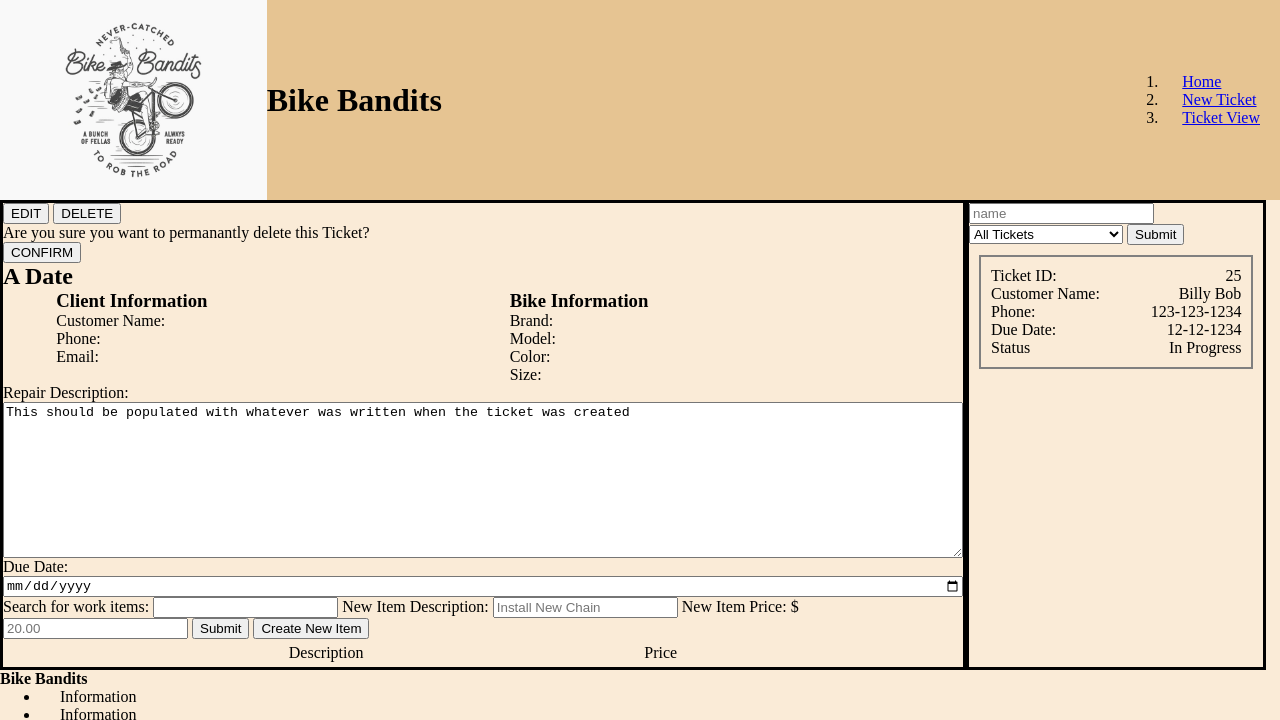
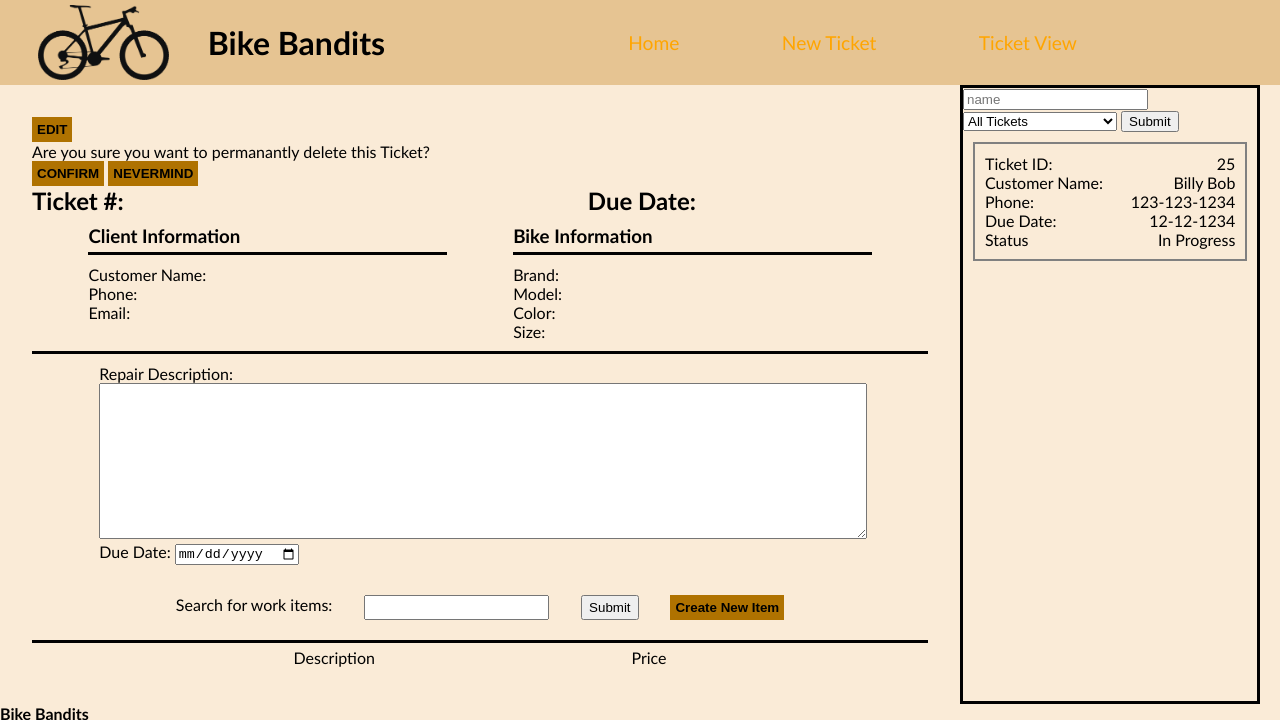
Before and after one commit to tkwaterss/Bike_Bandits, a website: page public/ticketView.html in a window 1280 px wide. Both pictures are taken after a click on the button "DELETE". Shown: the top 720 px of the page. Drawn offline with nearby package versions, Linux system fonts and the light colour scheme; no server answers.

Commit message:
Fixed a few bugs

```diff
--- a/public/styles.css
+++ b/public/styles.css
@@ -5,27 +5,133 @@ body {
     background-color: antiquewhite;
     display:flex;
     flex-wrap: wrap;
+    font-family:'Gill Sans', 'Gill Sans MT', Calibri, 'Trebuchet MS', sans-serif
 }
+
+/* Header Styling */
 img {
-    height: 200px;
+    height: 75px;
+    padding: 5px 3vw;
 }
 header {
     width: 100vw;
-}
-main {
-    width: 75vw;
-    border: solid;
-}
-
-header {
     display: flex;
     align-items: center;
     justify-content: space-between;
     background-color: rgb(230, 196, 146);
+    text-align: center;
 }
 .company {
     display:flex;
     align-items: center;
+}
+.company > h1 {
+    text-align: center;
+    font-size: 2rem;
+}
+nav {
+    margin: 0 auto;
+    font-size: 1.2rem;
+}
+#nav-links {
+    display: flex;
+    justify-content: space-evenly;
+    align-items: center;
+}
+.links {
+    display:inline;
+    padding: 0px 4vw;
+}
+a {
+    color: orange;
+}
+a:link {
+    text-decoration: none;
+    color: orange;
+}
+a:visited {
+    text-decoration: none;
+    color: rgb(148, 104, 22);
+}
+a:hover {
+    text-decoration: none;
+    color: black;
+}
+a:active {
+    text-decoration: none;
+}
+/* Ticket Header Styling */
+#ticketHeader {
+    display: flex;
+    justify-content: space-between;
+    align-items: center;
+    text-align: center;
+}
+#viewTicketId, #headerDueDate {
+    font-weight: bold;
+    font-size: 30px;
+}
+
+/* Main Body Styling */
+main {
+    padding: 2.5vw;
+    width: 70vw;
+}
+#newTicket {
+    display: flex;
+    flex-wrap: wrap;
+    justify-content: space-evenly;
+}
+.ticketInputs {
+    display: flex;
+    flex-direction: column;
+    width: 40%;
+    padding: 10px;
+}
+.ticketInputs > h3 {
+    border-bottom: solid;
+    padding-bottom: 5px;
+    margin-bottom: 10px;
+}
+.ticket-left {
+    display: inline-block;
+}
+.ticket-right {
+    display: inline-block;
+    text-align: right;
+}
+#ticketItemsForm {
+    border-top: solid;
+    border-bottom: solid;
+    display:flex;
+    flex-direction: column;
+    align-items: center;
+}
+#ticketInfo {
+    margin: 10px 0;
+    width: 85%;
+}
+#searchForItems {
+    display: flex;
+    justify-content: space-evenly;
+    flex-wrap: wrap;
+    width: 75%;
+    padding: 20px;
+}
+#viewDescription {
+    width: 100%;
+}
+button {
+    background-color: rgb(175, 114, 0);
+    padding: 5px;
+    border: none;
+    font-weight: bolder;
+}
+button:hover {
+    background-color: rgb(255, 177, 81);
+}
+.hide {
+    display: none;
 }
 
 .ticketSearch {
@@ -51,19 +157,6 @@ header {
 li {
     padding: 0 20px;
 }
-#newTicket {
-    display: flex;
-    flex-wrap: wrap;
-    justify-content: space-evenly;
-
-}
-.newTicketForm {
-    display:flex;
-    flex-direction: column;
-}
-.ticketInputs {
-    width: 400px;
-}
 #ticketDisplay {
     width: 23vw;
     border: solid;
@@ -75,7 +168,7 @@ li {
 }
 .left {
     width: 50%;
-    display:inline-block
+    display:inline-block;
 }
 .right {
     width: 50%;
--- a/public/ticketView.html
+++ b/public/ticketView.html
@@ -10,11 +10,11 @@
 <body>
     <header>
         <div class="company">
-            <img src="./images/bikebandits.webp">
+            <img src="./images/black-bike-logo.png">
             <h1>Bike Bandits</h1>
         </div>
         <nav id="navbar">
-            <ol>
+            <ol id="nav-links">
                 <li class="links"><a href="./home.html">Home</a></li>
                 <li class="links"><a href="./newTicket.html">New Ticket</a></li>
                 <li class="links"><a href="./ticketView.html">Ticket View</a></li>
@@ -23,39 +23,48 @@
 
     </header>
     <main>
-        <button id="editTicketBtn">EDIT</button>
-        <button id="ticketDeleteBtn">DELETE</button>
-        <p>Are you sure you want to permanantly delete this Ticket?</p>
-        <button id="confirmDeleteBtn">CONFIRM</button>
-        <h2 id="viewTicketId"></h2>
-        <h2 id="headerDueDate">A Date</h2>
+        <div>
+            <button class="viewBtns" id="editTicketBtn">EDIT</button>
+            <button class="viewBtns toggleHide" id="ticketDeleteBtn">DELETE</button>
+        </div>
+        <div class="hide" id="confirmDeleteDiv">
+            <p>Are you sure you want to permanantly delete this Ticket?</p>
+            <button class="viewBtns" id="confirmDeleteBtn">CONFIRM</button>
+            <button class="viewBtns toggleHide" id="nevermindBtn">NEVERMIND</button>
+        </div>
+        <div id="ticketHeader">
+            <h2>Ticket #: </h2>
+            <h2 id="viewTicketId"></h2>
+            <h2>Due Date: </h2>
+            <h2 id="headerDueDate"></h2>
+        </div>
         <section id="newTicket">
-            <section class="newTicketForm ticketInputs" id="clientForm">
+            <section class="ticketInputs" id="clientForm">
                 <h3>Client Information</h3>
-                <label for="viewName">Customer Name:</label>
-                <h4 id="viewName" name="viewName"></h4>
-                <label for="viewPhone">Phone:</label>
-                <h4 id="viewPhone" name="viewPhone"></h4>
-                <label for="viewEmail">Email:</label>
-                <h4 id="viewEmail" name="viewEmail"></h4>
+                <label class="ticket-left" for="viewName">Customer Name:</label>
+                <h4 class="ticket-right" id="viewName" name="viewName"></h4>
+                <label class="ticket-left" for="viewPhone">Phone:</label>
+                <h4 class="ticket-right" id="viewPhone" name="viewPhone"></h4>
+                <label class="ticket-left" for="viewEmail">Email:</label>
+                <h4 class="ticket-right" id="viewEmail" name="viewEmail"></h4>
             </section>
-            <section class="newTicketForm ticketInputs" id="bikeForm">
+            <section class="ticketInputs" id="bikeForm">
                 <h3>Bike Information</h3>
-                <label for="viewBrand">Brand:</label>
-                <h4 id="viewBrand" name="viewBrand"></h4>
-                <label for="viewModel">Model:</label>
-                <h4 id="viewModel" name="viewModel"></h4>
-                <label for="viewColor">Color:</label>
-                <h4 id="viewColor" name="viewColor"></h4>
-                <label for="viewSize">Size:</label>
-                <h4 id="viewSize" name="viewSize"></h4>
+                <label class="ticket-left" for="viewBrand">Brand:</label>
+                <h4 class="ticket-right" id="viewBrand" name="viewBrand"></h4>
+                <label class="ticket-left" for="viewModel">Model:</label>
+                <h4 class="ticket-right" id="viewModel" name="viewModel"></h4>
+                <label class="ticket-left" for="viewColor">Color:</label>
+                <h4 class="ticket-right" id="viewColor" name="viewColor"></h4>
+                <label class="ticket-left" for="viewSize">Size:</label>
+                <h4 class="ticket-right" id="viewSize" name="viewSize"></h4>
             </section>
         </section>
 
         <form id="ticketItemsForm">
-            <section class="newTicketForm">
-                <label for="viewDescription">Repair Description:</label>
-                <textarea name="viewDescription" id="viewDescription" cols="80" rows="10">This should be populated with whatever was written when the ticket was created</textarea>
+            <section id="ticketInfo">
+                <label for="viewDescription">Repair Description:</label><br>
+                <textarea name="viewDescription" id="viewDescription" rows="10"></textarea><br>
                 <label for="viewDueDate">Due Date:</label>
                 <input type="date" id="viewDueDate" name="viewDueDate" required>
             </section>
@@ -66,22 +75,22 @@
                 <label for="newItemInput" class="hide">New Item Description:</label>
                 <input type="text"  class="hide"id="newItemInput" name="newItemInput" placeholder="Install New Chain">
                 <label for="newItemPrice" class="hide">New Item Price:</label>
-                $<input type="text"  class="hide"id="newItemPrice" name="newItemPrice" placeholder="20.00">
+                <input type="text"  class="hide"id="newItemPrice" name="newItemPrice" placeholder="20.00">
                 <input type="submit">
                 <button>Create New Item</button>
             </section>
         </form>
 
-        <section class="newTicketForm">
+        <section class="">
             <div id="itemTableHeader" class="ticketDiv">
                 <p>Description</p>
                 <p>Price</p>
             </div>
         </section>
-        <section class="newTicketForm" id="itemsContainer">
+        <section class="" id="itemsContainer">
 
         </section>
-        <section class="newTicketForm" id="searchItemsContainer">
+        <section class="" id="searchItemsContainer">
 
         </section>
     </main>
--- a/public/ticketView.js
+++ b/public/ticketView.js
@@ -4,6 +4,8 @@ const viewTicketSearch = document.querySelector('.viewTicketSearch');
 const itemsContainer = document.getElementById('itemsContainer');
 const ticketItemsForm = document.getElementById('ticketItemsForm');
 const searchItemsContainer = document.getElementById('searchItemsContainer');
+const toggleDeleteBtn = document.querySelector('#ticketDeleteBtn');
+const nevermindBtn = document.querySelector('#nevermindBtn');
 const confirmDeleteBtn = document.getElementById('confirmDeleteBtn');
 const editTicketBtn = document.getElementById('editTicketBtn');
 
@@ -34,3 +36,5 @@ viewTicketSearch.addEventListener('submit', sideSearchHandler);
 ticketItemsForm.addEventListener('submit', ticketItemsFormHandler);
 confirmDeleteBtn.addEventListener('click', ticketDeleteHandler);
 editTicketBtn.addEventListener('click', editTicketHandler);
+toggleDeleteBtn.addEventListener('click', toggleDelete);
+nevermindBtn.addEventListener('click', toggleDelete);
--- a/public/utilities.js
+++ b/public/utilities.js
@@ -38,8 +38,6 @@ const displayTickets = (ticketArr) => {
         newTicket.appendChild(newList)
         main.appendChild(newTicket);
     })
-
-    getTickets();
 }
 
 const searchHandler = event => {
@@ -85,10 +83,12 @@ const newTicketHandler = event => {
 
 const displayTicket = (ticketObj) => {
         console.log(ticketObj);
-        const {ticket_id, firstname, lastname, email, phone, brand, model, color, size, due_date, description} = ticketObj;
+        let {ticket_id, firstname, lastname, email, phone, brand, model, color, size, due_date, description} = ticketObj;
 
-        document.getElementById('viewTicketId').textContent = ticket_id
-        document.getElementById('headerDueDate').textContent = due_date
+        due_date = due_date.slice(0,10)
+
+        document.getElementById('viewTicketId').textContent = `${ticket_id}`
+        document.getElementById('headerDueDate').textContent = `${due_date}`
         document.getElementById('viewName').textContent = `${firstname} ${lastname}`
         document.getElementById('viewPhone').textContent = phone
         document.getElementById('viewEmail').textContent = email
@@ -119,7 +119,7 @@ const displaySideTickets = (ticketArr) => {
             <span class="left">Customer Name:</span><span class="right">${firstname} ${lastname}</span><br>
             <span class="left">Phone:</span><span class="right">${phone}</span><br>
             <span class="left">Due Date:</span><span class="right">${due_date}</span><br>
-            <span class="left">Status</span><span class="right">${status}</span>
+            <span class="left">Status:</span><span class="right">${status}</span>
         `
         newTicket.appendChild(spanContainer)
         ticketContainer.appendChild(newTicket);
@@ -216,6 +216,7 @@ const ticketItemsFormHandler = event => {
         }
         updateTicket(data)
     }
+    ticketItemsForm.reset();
 }
 
 const displaySearchItems = itemsArray => {
@@ -244,6 +245,7 @@ const displaySearchItems = itemsArray => {
 const addItemHandler = event => {
     let targetId = +(event.target.id)
     let ticketId = +(document.getElementById('viewTicketId').textContent)
+    console.log(targetId, ticketId)
     addTicketItem(targetId, ticketId)
     searchItemsContainer.innerHTML = ''
 }
@@ -355,3 +357,17 @@ const displayEditTicket = (ticketObj) => {
     `
     getTickets();
 }
+
+const toggleDelete = event => {
+    console.log('woooooooo')
+    let deleteDiv = document.getElementById('confirmDeleteDiv')
+    let deleteBtn = document.getElementById('ticketDeleteBtn')
+    console.log(event.target.id)
+    if(event.target.id === "ticketDeleteBtn") {
+        deleteBtn.classList.add('hide')
+        deleteDiv.classList.remove('hide')
+    } else {
+        deleteDiv.classList.add('hide')
+        deleteBtn.classList.remove('hide')
+    }
+}
```
Also changed, not shown: server/controller.js (+10 -21 lines), public/images/MTB-logo.png (added), public/images/bicycle-6100970_1280.png (added), public/images/bike-1458482_1280.jpg (added), public/images/bike-shop-logo.jpg (added), public/images/black-bike-logo.png (added).
